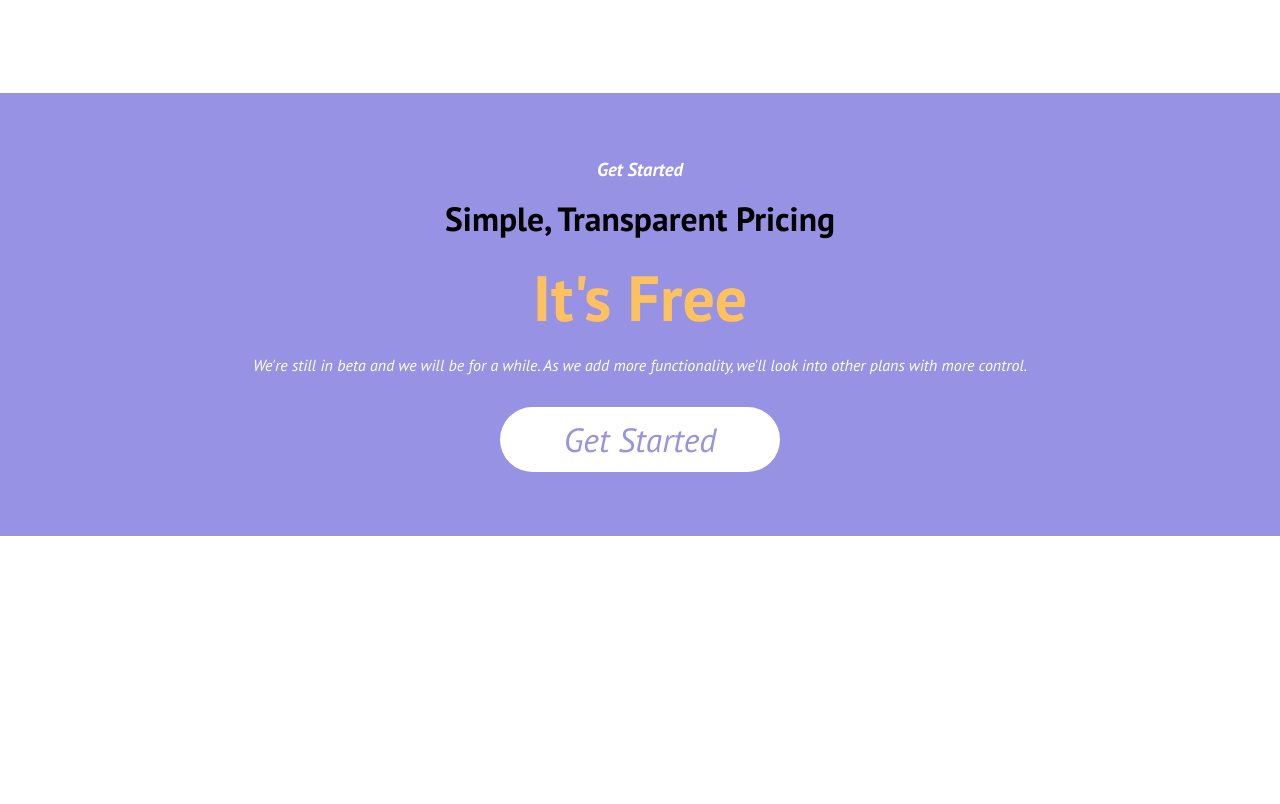
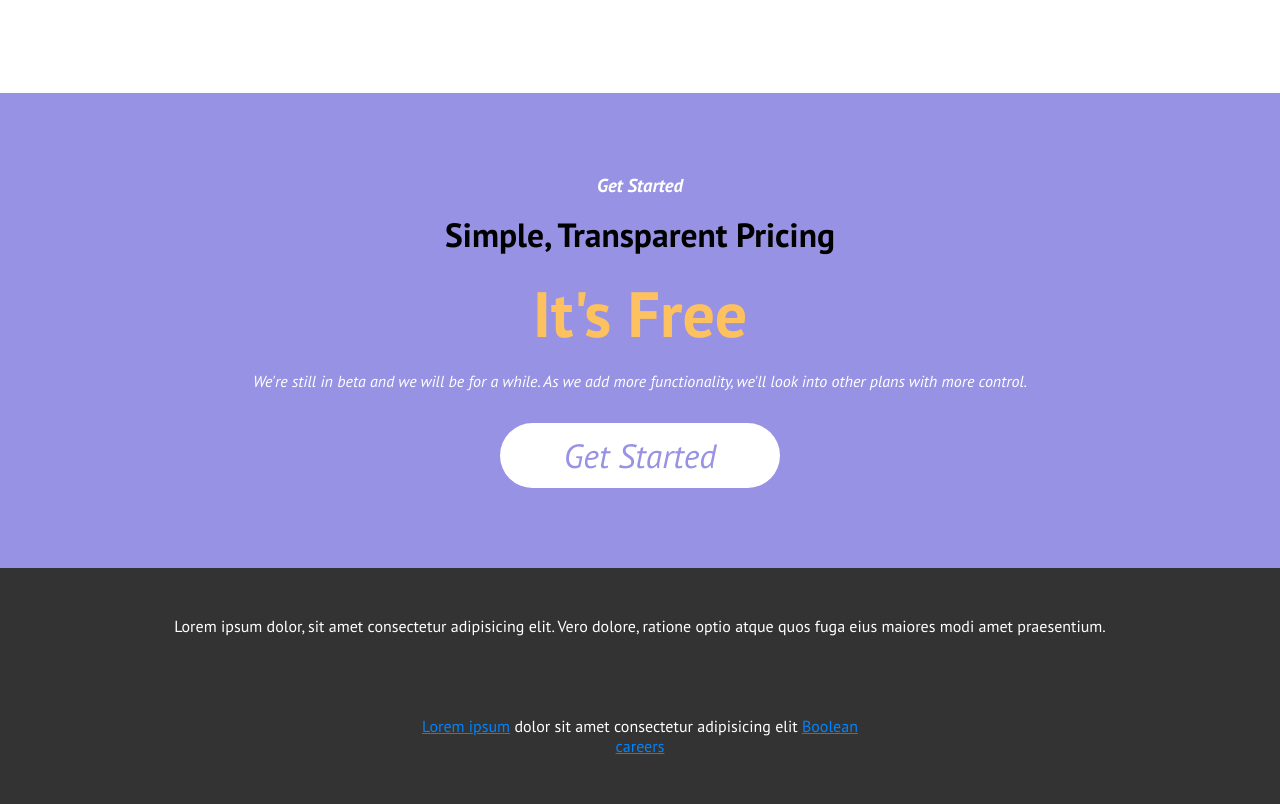
Before and after one commit to alessiologozzo/htmlcss-responsive-layout, a plain HTML site: page index.html in a window 1280 px wide. Shown: the part 4189-4993 px from the top of the page. Before the commit the page ends 4725 px from the top, so only its background shows below. Drawn offline with Linux system fonts and the light colour scheme.

Commit message:
footer completed

```diff
--- a/css/style.css
+++ b/css/style.css
@@ -19,6 +19,7 @@ body {
     --bg_menu_hover: #3fb1e6;
     --bg_even_section: #9792e4;
     --bg_card: #b5ddff;
+    --bg_footer: #333333;
     --p_dark_color: #516372;
     --header_height: 3rem;
     --icon_size: 5rem;
@@ -395,7 +396,7 @@ img {
     flex-flow: column nowrap;
     align-items: center;
     gap: 1rem;
-    padding: 4rem 0;
+    padding: 5rem 0;
 }
 
 #start h2:last-of-type{
@@ -417,10 +418,28 @@ img {
     opacity: 0.9;
 }
 
+#start .white-button:hover{
+    opacity: 0.75;
+}
+
 /* /Main */
 
+/* Footer */
 
+footer{
+    background-color: var(--bg_footer);
+    color: white;
+    padding: 3rem 0;
+}
 
+footer a{
+    color: var(--bg_blue);
+    text-decoration: underline;
+}
+
+footer p:first-of-type{
+    padding-bottom: 5rem;
+}
 /* Responsive */
 
 @media screen and (min-width: 580px) {
--- a/index.html
+++ b/index.html
@@ -272,6 +272,14 @@
             </div>
         </section>
     </main>
+
+    <footer>
+        <div class="wrapper text-align">
+            <p>Lorem ipsum dolor, sit amet consectetur adipisicing elit. Vero dolore, ratione optio atque quos fuga eius maiores modi amet praesentium.</p>
+            <p><a href="#">Lorem ipsum</a> dolor sit amet consectetur adipisicing elit <a href="#">Boolean</a></p>
+            <a href="#">careers</a>
+        </div>
+    </footer>
 </body>
 
 </html>
```
